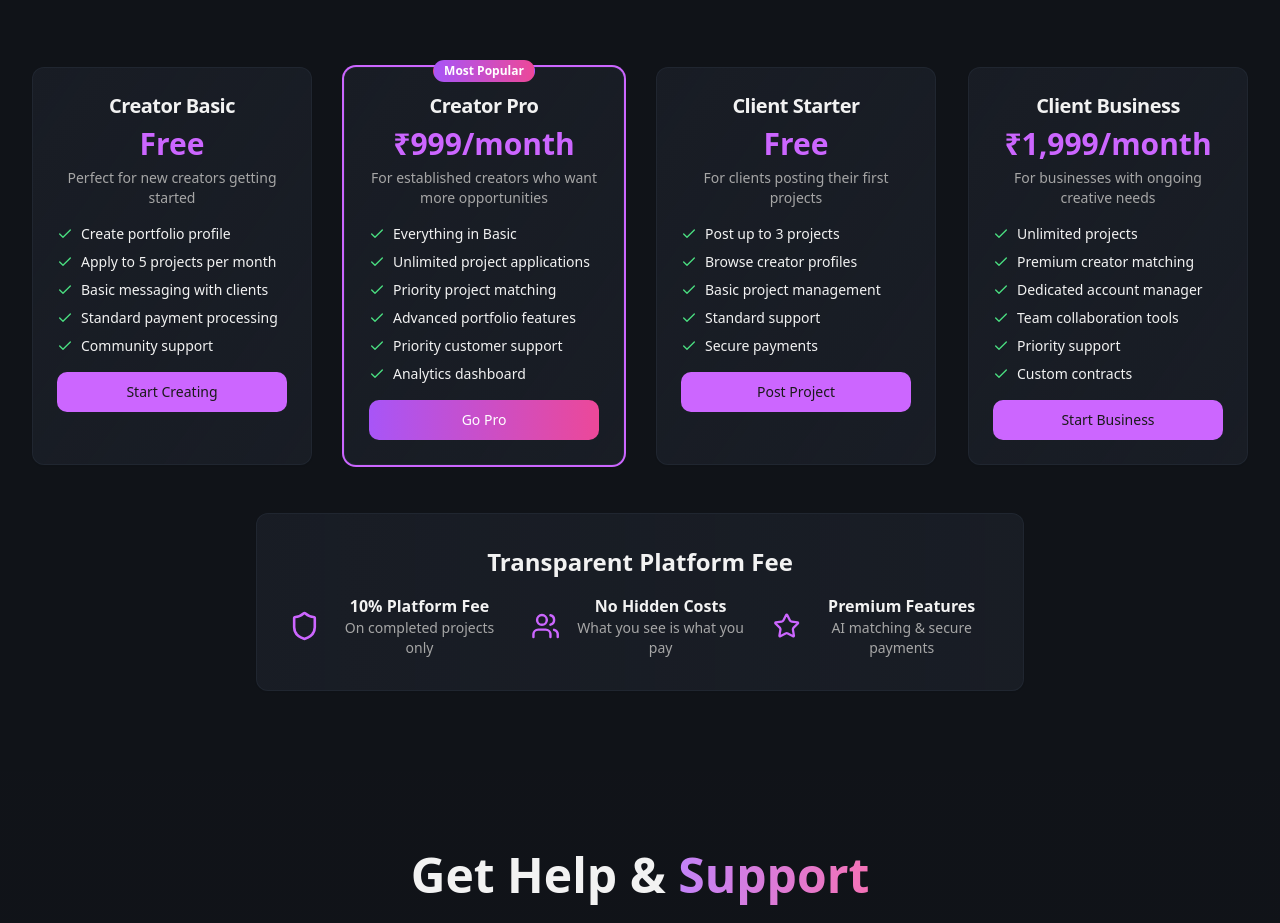
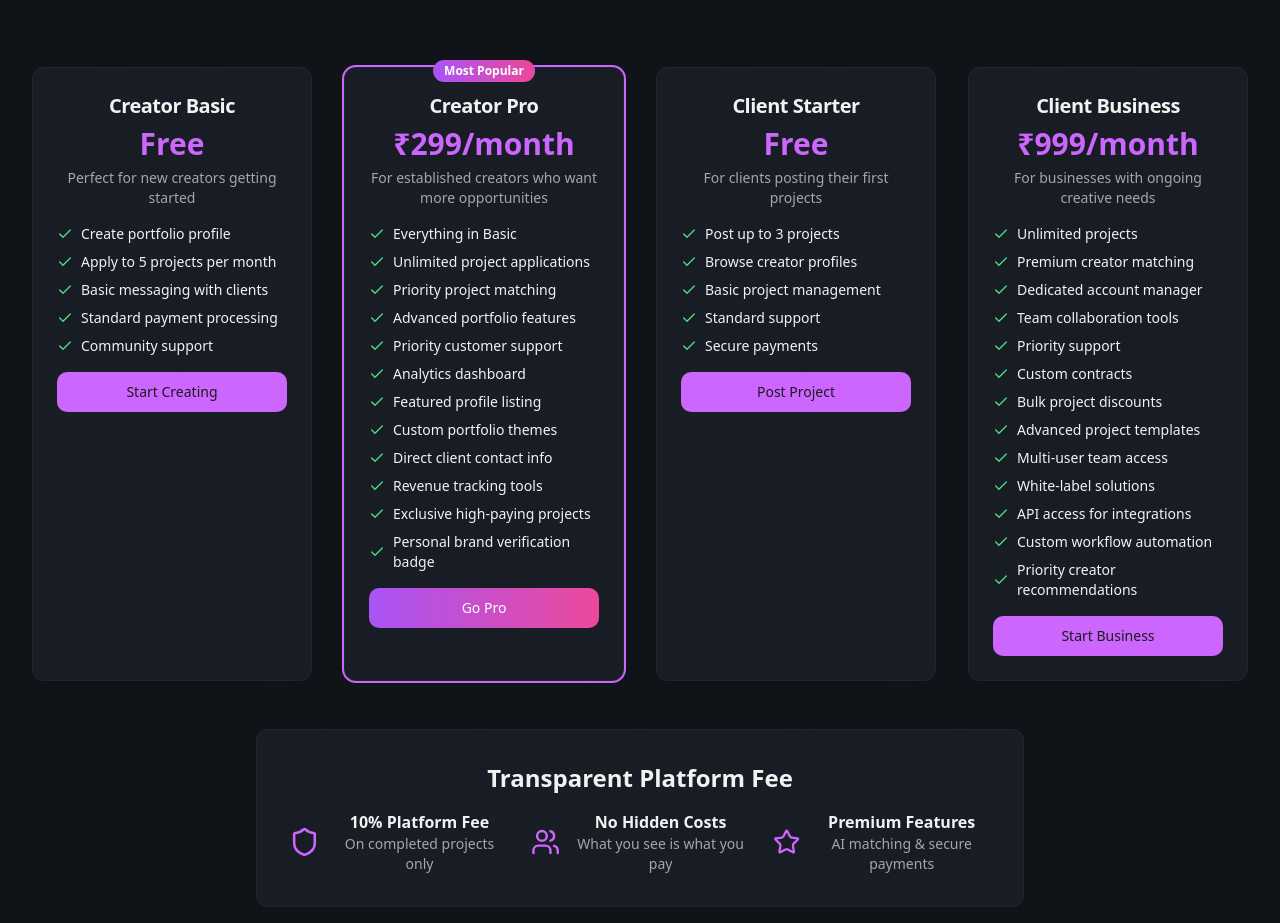
Before and after one commit to ri3habhk/create-hovr, a React (Vite) app: page / in a window 1280 px wide. Shown: the part 3940-4863 px from the top of the page. Built offline with nearby package versions, Linux system fonts and the light colour scheme.

Commit message:
Revert pricing section and add benefits
Reverts the pricing section to the previous version, maintains the original prices, and adds more benefits to the paid plans.

```diff
--- a/src/components/PricingSection.tsx
+++ b/src/components/PricingSection.tsx
@@ -22,7 +22,7 @@ const PricingSection = () => {
     },
     {
       name: "Creator Pro",
-      price: "₹999/month",
+      price: "₹299/month",
       description: "For established creators who want more opportunities",
       features: [
         "Everything in Basic",
@@ -30,7 +30,13 @@ const PricingSection = () => {
         "Priority project matching",
         "Advanced portfolio features",
         "Priority customer support",
-        "Analytics dashboard"
+        "Analytics dashboard",
+        "Featured profile listing",
+        "Custom portfolio themes",
+        "Direct client contact info",
+        "Revenue tracking tools",
+        "Exclusive high-paying projects",
+        "Personal brand verification badge"
       ],
       popular: true,
       cta: "Go Pro"
@@ -51,7 +57,7 @@ const PricingSection = () => {
     },
     {
       name: "Client Business",
-      price: "₹1,999/month",
+      price: "₹999/month",
       description: "For businesses with ongoing creative needs",
       features: [
         "Unlimited projects",
@@ -59,7 +65,14 @@ const PricingSection = () => {
         "Dedicated account manager",
         "Team collaboration tools",
         "Priority support",
-        "Custom contracts"
+        "Custom contracts",
+        "Bulk project discounts",
+        "Advanced project templates",
+        "Multi-user team access",
+        "White-label solutions",
+        "API access for integrations",
+        "Custom workflow automation",
+        "Priority creator recommendations"
       ],
       popular: false,
       cta: "Start Business"
```
